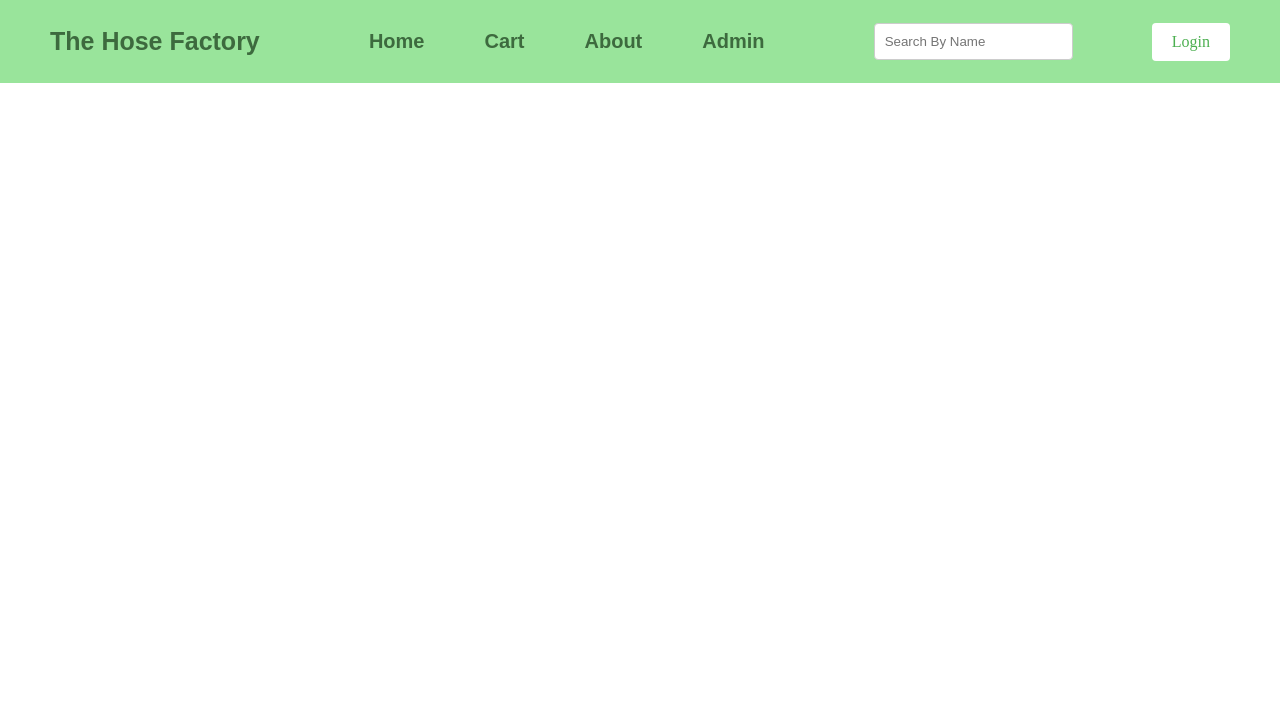
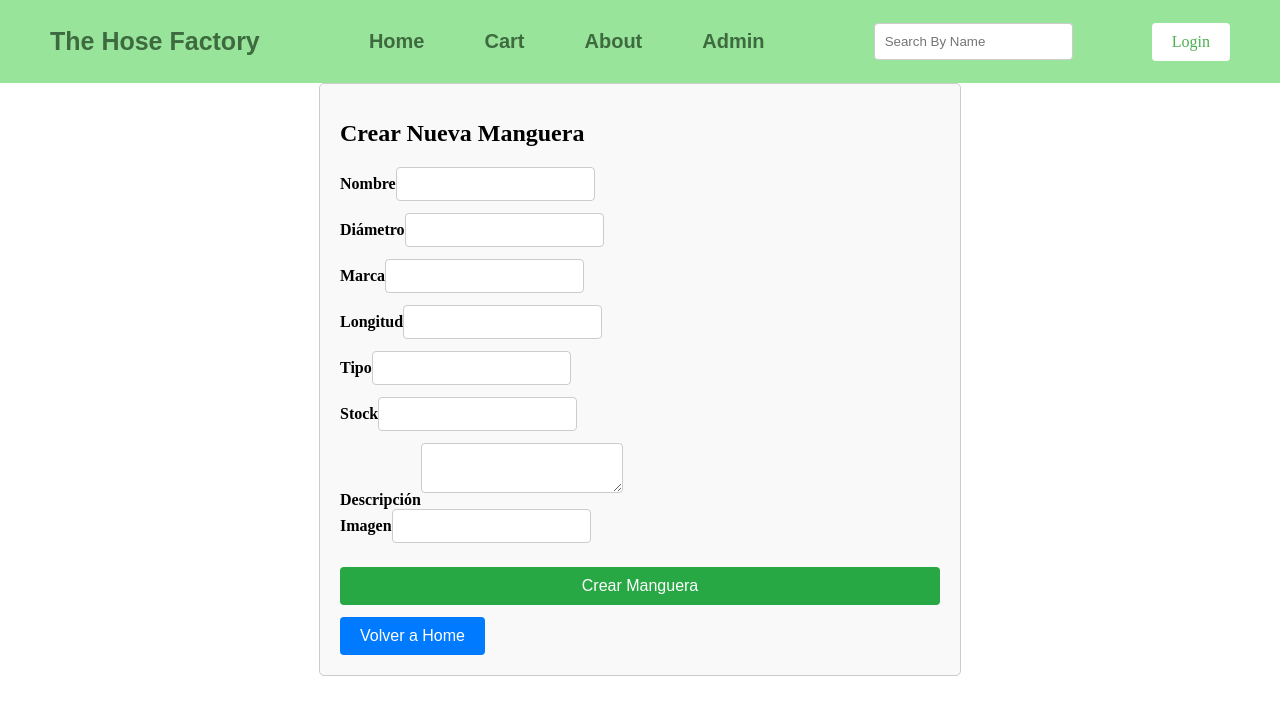
Before and after one commit to Uristides/PF-Mangueras-F, a React (Vite) app in the folder Client/: page /create in a window 1280 px wide. Shown: the top 714 px of the page. Built offline with nearby package versions, Linux system fonts and the light colour scheme.

Commit message:
form armado, falta arreglar para que se guarde en db

```diff
--- a/Client/src/App.jsx
+++ b/Client/src/App.jsx
@@ -1,13 +1,16 @@
-import { useState, useEffect, createContext } from "react";
+// src/App.jsx
+import React, { useState, useEffect, createContext } from "react";
 //import './App.css'
 import { Login } from "./views/login/login";
-import { Home } from "./views/home/home";
+import Home from "./views/home/home"; // Importa Home como el componente predeterminado
 
 import About from "./components/About/about";
 import Cart from "./components/Cart/Cart";
 import Detail from "./components/Detail/Detail";
 import Dashboard from "./views/admin/Dashboard";
 import Navbar from "./components/Navbar/Navbar";
+import CreateForm from './path-to/../components/CreateForm/CreateForm'; // Ajusta la ruta según donde tengas el archivo CreateForm.jsx
+
 
 import { Route, Routes } from "react-router-dom";
 
@@ -48,7 +51,9 @@ function App() {
       <UserContext.Provider value={{ user, setUser }}>
         <Navbar sesion={sesion} />
         <Routes>
-          <Route path="/" element={<Home sesion={sesion} />} />
+        <Route path="/create" element={<CreateForm />} />
+
+          <Route path="/" element={<Home sesion={sesion} />} /> {/* Renderiza Home correctamente */}
           {user ? (
             <Route path="/cart" element={<Cart />} />
           ) : (
--- a/Client/src/components/Cards/Cards.jsx
+++ b/Client/src/components/Cards/Cards.jsx
@@ -11,7 +11,6 @@ const Cards = ({ filters, sortOption, searchQuery }) => {
 
   const dispatch = useDispatch();
   const mangueras = useSelector((state) => state.items.items);
-  console.log("Mangueras Cards: ", mangueras)
   const status = useSelector((state) => state.items.status);
 
   // Fetch items when status is 'idle'
@@ -36,11 +35,15 @@ const Cards = ({ filters, sortOption, searchQuery }) => {
   };
 
   const nextPage = () => {
-    setCurrentPage((prevPage) => prevPage + 1);
+    if ((currentPage + 1) * itemsPerPage < mangueras.length) {
+      setCurrentPage((prevPage) => prevPage + 1);
+    }
   };
 
   const prevPage = () => {
-    setCurrentPage((prevPage) => prevPage - 1);
+    if (currentPage > 0) {
+      setCurrentPage((prevPage) => prevPage - 1);
+    }
   };
 
   return (
--- /dev/null
+++ b/Client/src/components/CrearBoton/CreateButton.jsx
@@ -0,0 +1,13 @@
+import React from 'react';
+import { Link } from 'react-router-dom';
+import styles from './CreateButton.module.css';
+
+const CreateButton = () => {
+  return (
+    <Link to="/create" className={styles.createLink}>
+      <button className={styles.createButton}>Crear Nueva Manguera</button>
+    </Link>
+  );
+};
+
+export default CreateButton;
--- /dev/null
+++ b/Client/src/components/CrearBoton/CreateButton.module.css
@@ -0,0 +1,19 @@
+/* src/components/CreateButton.module.css */
+
+.createLink {
+    text-decoration: none; /* Quitar subrayado del enlace */
+  }
+
+  .createButton {
+    background-color: #4CAF50; /* Color de fondo verde */
+    color: white; /* Color del texto blanco */
+    padding: 10px 20px; /* Espaciado interno */
+    border: none; /* Sin borde */
+    cursor: pointer; /* Cambiar el cursor al pasar el ratón */
+    font-size: 16px; /* Tamaño de fuente */
+    border-radius: 4px; /* Borde redondeado */
+  }
+
+  .createButton:hover {
+    background-color: #45a049; /* Color de fondo verde más oscuro al pasar el ratón */
+  }
--- /dev/null
+++ b/Client/src/components/CreateForm/CreateForm.jsx
@@ -0,0 +1,178 @@
+import React, { useState, useEffect } from 'react';
+import { useDispatch } from 'react-redux';
+import axios from 'axios';
+import { useNavigate } from 'react-router-dom';
+import styles from './CreateForm.module.css';
+import { createProduct } from '../../redux/actions';
+
+
+
+const CreateForm = () => {
+  const initialState = {
+    name: '',
+    diameter: '',
+    brand: '',
+    length: '',
+    type: '',
+    stock: '',
+    description: '',
+    image: '',
+  };
+
+  const [formData, setFormData] = useState(initialState);
+  const [loading, setLoading] = useState(false); // Cambiado a false inicialmente
+  const [errors, setErrors] = useState({});
+  const [successMessage, setSuccessMessage] = useState('');
+  const dispatch = useDispatch();
+  const navigate = useNavigate();
+
+  // Manejo de cambios en el formulario
+  const handleChange = (e) => {
+    const { name, value } = e.target;
+    setFormData({
+      ...formData,
+      [name]: value,
+    });
+  };
+
+  // Validaciones del formulario
+  const validate = () => {
+    const newErrors = {};
+    if (!formData.name) {
+      newErrors.name = 'Nombre es requerido';
+    }
+    if (!formData.diameter) {
+      newErrors.diameter = 'Diámetro es requerido';
+    }
+    if (!formData.brand) {
+      newErrors.brand = 'Marca es requerida';
+    }
+    if (!formData.length) {
+      newErrors.length = 'Longitud es requerida';
+    }
+    if (!formData.type) {
+      newErrors.type = 'Tipo es requerido';
+    }
+    if (!formData.stock) {
+      newErrors.stock = 'Stock es requerido';
+    }
+    setErrors(newErrors);
+    return Object.keys(newErrors).length === 0;
+  };
+
+  // Manejo del envío del formulario
+  const handleSubmit = async (e) => {
+    e.preventDefault();
+    if (validate()) {
+      setLoading(true);
+      try {
+        const response = await axios.post('http://localhost:3001/products', formData);
+        console.log('Respuesta del servidor:', response.data);
+        setSuccessMessage('Manguera creada exitosamente');
+        setFormData(initialState); // Limpiar campos del formulario
+      } catch (error) {
+        console.error('Error creando manguera:', error);
+      } finally {
+        setLoading(false); // Ocultar estado de carga después de completar la solicitud
+      }
+    }
+  };
+
+  // para volver a la pagina principal
+  const handleClick = () => {
+    navigate('/');
+  };
+
+  return (
+    <div className={styles['create-form']}>
+      <h1>Crear Nueva Manguera</h1>
+      <form onSubmit={handleSubmit}>
+        <div>
+          <label>Nombre</label>
+          <input
+            type="text"
+            name="name"
+            value={formData.name}
+            onChange={handleChange}
+          />
+          {errors.name && <p className="error">{errors.name}</p>}
+        </div>
+        <div>
+          <label>Diámetro</label>
+          <input
+            type="text"
+            name="diameter"
+            value={formData.diameter}
+            onChange={handleChange}
+          />
+          {errors.diameter && <p className="error">{errors.diameter}</p>}
+        </div>
+        <div>
+          <label>Marca</label>
+          <input
+            type="text"
+            name="brand"
+            value={formData.brand}
+            onChange={handleChange}
+          />
+          {errors.brand && <p className="error">{errors.brand}</p>}
+        </div>
+        <div>
+          <label>Longitud</label>
+          <input
+            type="text"
+            name="length"
+            value={formData.length}
+            onChange={handleChange}
+          />
+          {errors.length && <p className="error">{errors.length}</p>}
+        </div>
+        <div>
+          <label>Tipo</label>
+          <input
+            type="text"
+            name="type"
+            value={formData.type}
+            onChange={handleChange}
+          />
+          {errors.type && <p className="error">{errors.type}</p>}
+        </div>
+        <div>
+          <label>Stock</label>
+          <input
+            type="text"
+            name="stock"
+            value={formData.stock}
+            onChange={handleChange}
+          />
+          {errors.stock && <p className="error">{errors.stock}</p>}
+        </div>
+        <div>
+          <label>Descripción</label>
+          <textarea
+            name="description"
+            value={formData.description}
+            onChange={handleChange}
+          />
+          {errors.description && <p className="error">{errors.description}</p>}
+        </div>
+        <div>
+          <label>Imagen</label>
+          <input
+            type="text"
+            name="image"
+            value={formData.image}
+            onChange={handleChange}
+          />
+        </div>
+        <button type="submit" disabled={loading}>
+          {loading ? 'Creando...' : 'Crear Manguera'}
+        </button>
+      </form>
+      {successMessage && <p>{successMessage}</p>}
+      <button onClick={handleClick}>Volver a Home</button>
+    </div>
+  );
+};
+
+export default CreateForm;
--- /dev/null
+++ b/Client/src/components/CreateForm/CreateForm.module.css
@@ -0,0 +1,70 @@
+/* CreateForm.module.css */
+.create-form {
+  max-width: 600px;
+  margin: 0 auto;
+  padding: 20px;
+  border: 1px solid #ccc;
+  border-radius: 5px;
+  background-color: #f9f9f9;
+}
+
+.create-form h1 {
+  font-size: 24px;
+  margin-bottom: 20px;
+}
+
+.create-form form {
+  display: flex;
+  flex-direction: column;
+}
+
+.create-form label {
+  margin-bottom: 8px;
+  font-weight: bold;
+}
+
+.create-form input[type='text'],
+.create-form textarea {
+  padding: 8px;
+  margin-bottom: 12px;
+  border: 1px solid #ccc;
+  border-radius: 4px;
+  font-size: 14px;
+}
+
+.create-form .error {
+  color: red;
+  font-size: 12px;
+  margin-top: 4px;
+}
+
+.create-form button {
+  padding: 10px 20px;
+  background-color: #007bff;
+  color: #fff;
+  border: none;
+  border-radius: 4px;
+  cursor: pointer;
+  font-size: 16px;
+  margin-top: 12px;
+}
+
+.create-form button:hover {
+  background-color: #0056b3;
+}
+
+.create-form button[type='submit'] {
+  background-color: #28a745;
+}
+
+.create-form button[type='submit']:hover {
+  background-color: #218838;
+}
+
+.create-form button[type='button'] {
+  background-color: #dc3545;
+}
+
+.create-form button[type='button']:hover {
+  background-color: #c82333;
+}
--- /dev/null
+++ b/Client/src/redux/actions-types.js
@@ -0,0 +1,3 @@
+export const CREATE_PRODUCT_SUCCESS = 'CREATE_PRODUCT_SUCCESS';
+export const CREATE_PRODUCT_FAILURE = 'CREATE_PRODUCT_FAILURE';
+// se pueden definir más tipos de acciones según haga falta
--- /dev/null
+++ b/Client/src/redux/actions.js
@@ -0,0 +1,15 @@
+import axios from 'axios';
+
+// Acción para crear un producto (manguera)
+export const createProduct = async (formData) => {
+  try {
+    const response = await axios.post('http://localhost:3001/products', formData);
+    console.log('Product created:', response.data);
+    return response.data; // Devuelve los datos del producto creado si es necesario
+  } catch (error) {
+    console.error('Error creating product:', error);
+    throw new Error(`Error creating product: ${error.message}`);
+  }
+};
+
+// Puedes definir más acciones aquí según tus necesidades
```
Also changed, not shown: Client/src/views/home/home.jsx (+13 -6 lines).
